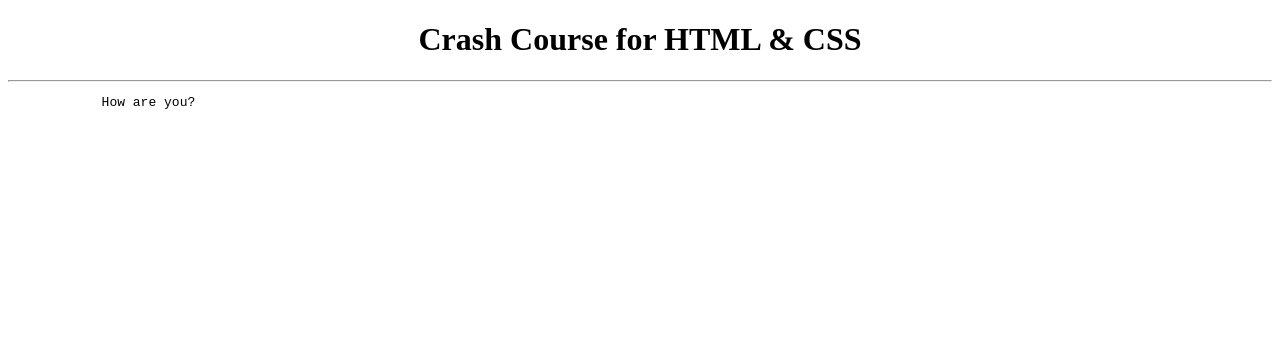
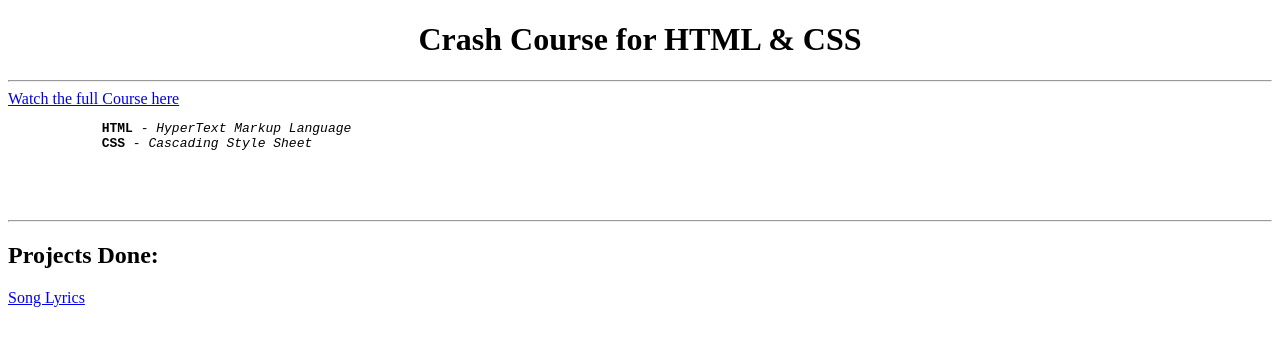
Before and after one commit to madgallego/WEB_DEV, a plain HTML site: page CC_HTML&CSS/index.html in a window 1280 px wide. Drawn offline with Linux system fonts and the light colour scheme.

Commit message:
UPD: Referencing tags and attributes, plus Exercises from BroCode

```diff
--- a/CC_HTML&CSS/index.html
+++ b/CC_HTML&CSS/index.html
@@ -7,9 +7,24 @@
     <body>
         <h1 align="center">Crash Course for HTML & CSS</h1>
         <hr>
+        <a href="https://www.youtube.com/watch?v=HGTJBPNC-Gw"
+        target="_blank"
+        title="BroCode| HTML & CSS Full Course for free 🌎 (2023)">
+            Watch the full Course here</a>
         <pre>
-            How are you?
+            <b>HTML</b> - <i>HyperText Markup Language</i>
+            <b>CSS</b> - <i>Cascading Style Sheet</i>
+
         </pre>
+
+        <br>
+        <hr>
+
+        <h2>Projects Done:</h2>
+        <a href="exercises\song.html">Song Lyrics</a>
+        </p>
+
+        <!--pre formatted tags are wierd looking-->
 
 
     </body>
```
Also changed, not shown: CC_HTML&CSS/Notes.txt.
